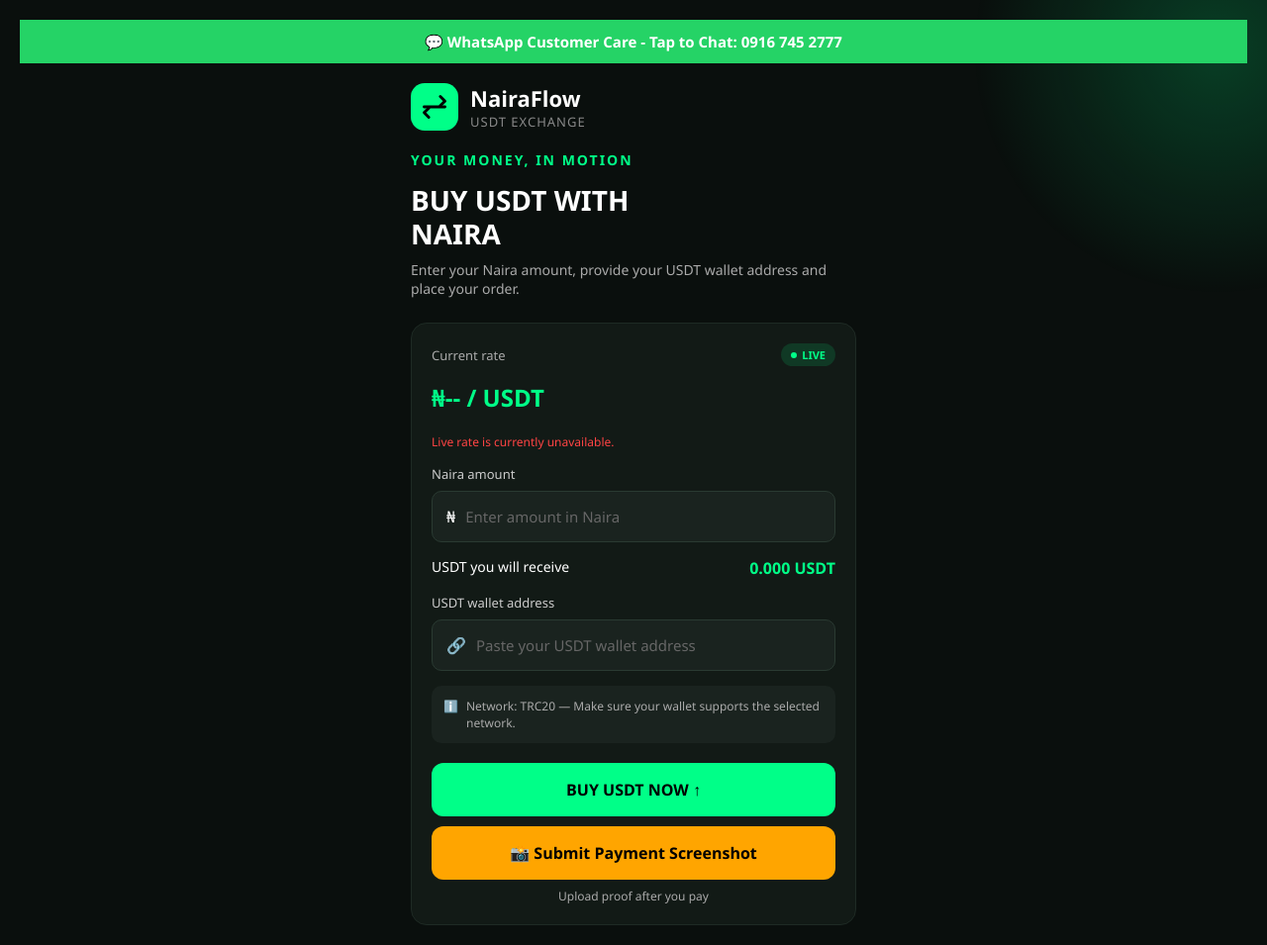
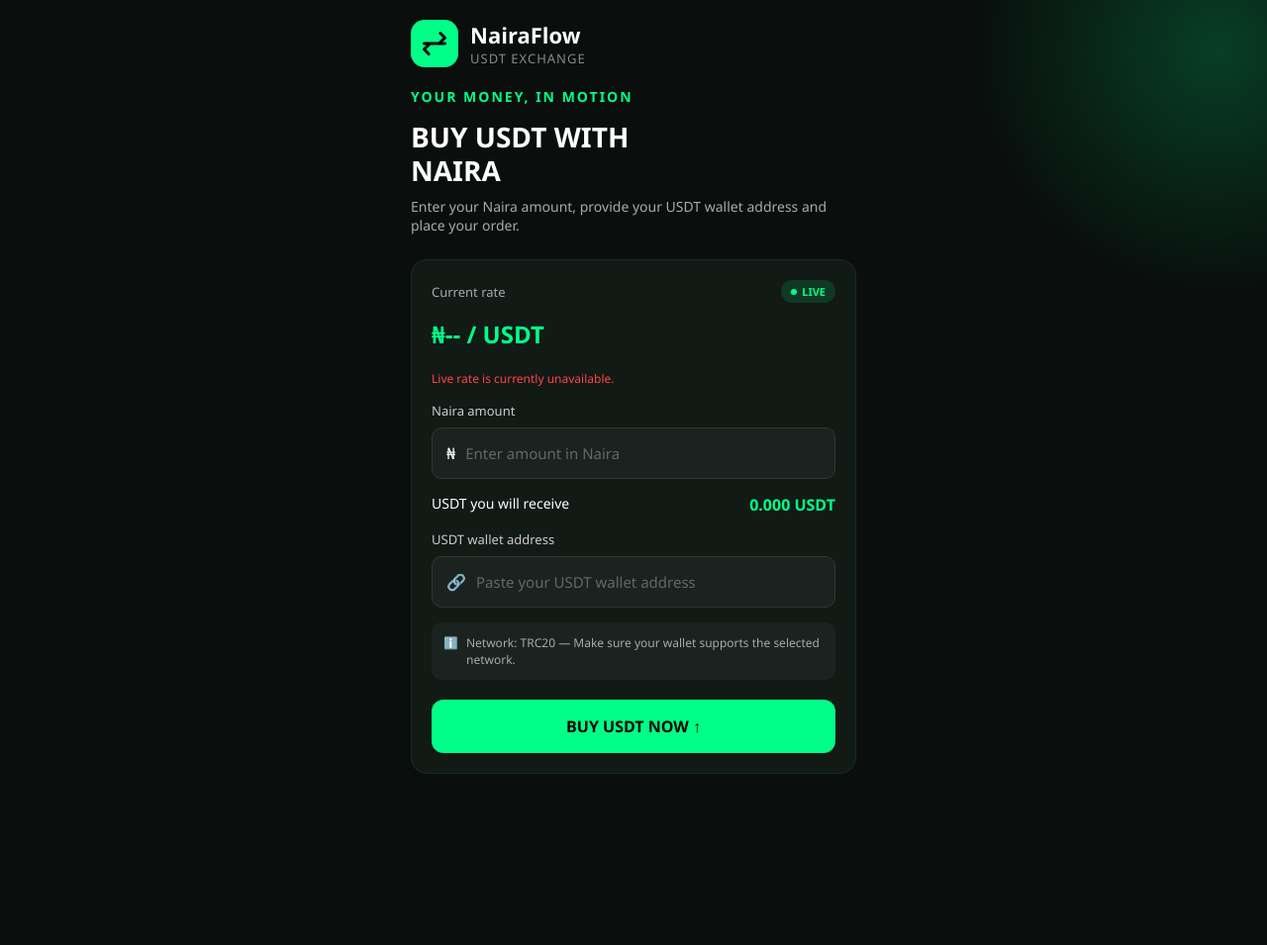
Before and after one commit to Musa-long/USDT-NAIRA-EXCHANGE, a website: page public/index.html in a window 1280 px wide. Shown: the whole page at 99% size. After the commit the page ends 802 px from the top, so only its background shows below. Drawn offline with Linux system fonts and the light colour scheme; no server answers.

Commit message:
Remove WhatsApp bar and screenshot features
Removed WhatsApp top bar and screenshot submission functionality from the HTML.

```diff
--- a/public/index.html
+++ b/public/index.html
@@ -6,13 +6,9 @@
   <title>NairaFlow - USDT Exchange</title>
   <style>
     * { margin: 0; padding: 0; box-sizing: border-box; font-family: 'Segoe UI', Arial, sans-serif; }
-    body { background: #0a0f0d; color: #fff; min-height: 100vh; padding: 20px; display: flex; justify-content: center; align-items: center; flex-direction: column; }
+    body { background: #0a0f0d; color: #fff; min-height: 100vh; padding: 20px; display: flex; justify-content: center; align-items: center; }
     .bg-circle { position: fixed; top: -200px; right: -200px; width: 500px; height: 500px; background: radial-gradient(circle, #00ff8833 0%, transparent 70%); border-radius: 50%; z-index: 0; }
     .container { width: 100%; max-width: 450px; position: relative; z-index: 1; }
-
-    /* WHATSAPP TOP BAR - NEW */
-   .whatsapp-top { background:#25D366; text-align:center; padding:12px; position:sticky; top:0; z-index:999; width:100%; margin-bottom:20px; border-radius:0; }
-   .whatsapp-top a { color:white; text-decoration:none; font-weight:700; font-size:15px; display:block; }
 
     /* NEW BRANDING HEADER */
     .brand-header { display: flex; align-items: center; gap: 12px; margin-bottom: 8px; }
@@ -39,22 +35,11 @@
     .usdt-preview { display: flex; justify-content: space-between; margin-bottom: 15px; font-size: 14px; }
     .usdt-value { color: #00ff88; font-weight: bold; font-size: 16px; }
     .note { background: #1a231f; border-radius: 10px; padding: 12px; font-size: 12px; color: #aaa; display: flex; gap: 8px; margin-bottom: 20px; }
-   .btn { width: 100%; padding: 16px; background: #00ff88; color: #000; border: none; border-radius: 12px; font-size: 16px; font-weight: bold; cursor: pointer; display: flex; justify-content: center; align-items: center; gap: 8px; margin-bottom:10px; }
+    .btn { width: 100%; padding: 16px; background: #00ff88; color: #000; border: none; border-radius: 12px; font-size: 16px; font-weight: bold; cursor: pointer; display: flex; justify-content: center; align-items: center; gap: 8px; }
     .btn:active { transform: scale(0.98); }
-
-    /* NEW SCREENSHOT BUTTON */
-   .screenshot-btn { width: 100%; padding: 16px; background: #FFA500; color: #000; border: none; border-radius: 12px; font-size: 16px; font-weight: 800; cursor: pointer; display: flex; justify-content: center; align-items: center; gap: 8px; }
-   .screenshot-note { font-size:12px; color:#aaa; text-align:center; margin-top:8px; }
   </style>
 </head>
 <body>
-  <!-- WHATSAPP TOP BAR - NEW -->
-  <div class="whatsapp-top">
-    <a href="https://wa.me/2349167452777" target="_blank">
-      💬 WhatsApp Customer Care - Tap to Chat: 0916 745 2777
-    </a>
-  </div>
-
   <div class="bg-circle"></div>
   <div class="container">
 
@@ -113,24 +98,9 @@
       </div>
 
       <button class="btn" id="buyBtn">BUY USDT NOW ↑</button>
-
-      <!-- NEW SUBMIT SCREENSHOT BUTTON -->
-      <label for="screenshot" class="screenshot-btn">📸 Submit Payment Screenshot</label>
-      <input type="file" id="screenshot" accept="image/*" capture="camera" style="display:none;" onchange="sendToWhatsApp(this)">
-      <p class="screenshot-note">Upload proof after you pay</p>
     </div>
   </div>
 
-  <script>
-  function sendToWhatsApp(input) {
-    if(input.files[0]) {
-      const message = `Hello NairaFlow, I just made payment. \n\nPlease confirm my USDT order.`;
-      const whatsappUrl = `https://wa.me/2349167452777?text=${encodeURIComponent(message)}`;
-      alert("Screenshot selected! \n\nNext: You will be redirected to WhatsApp to send it");
-      window.open(whatsappUrl, '_blank');
-    }
-  }
-  </script>
   <script src="app.js"></script>
 </body>
 </html>
```
Lines whose indentation alone changed are shown as unchanged.
